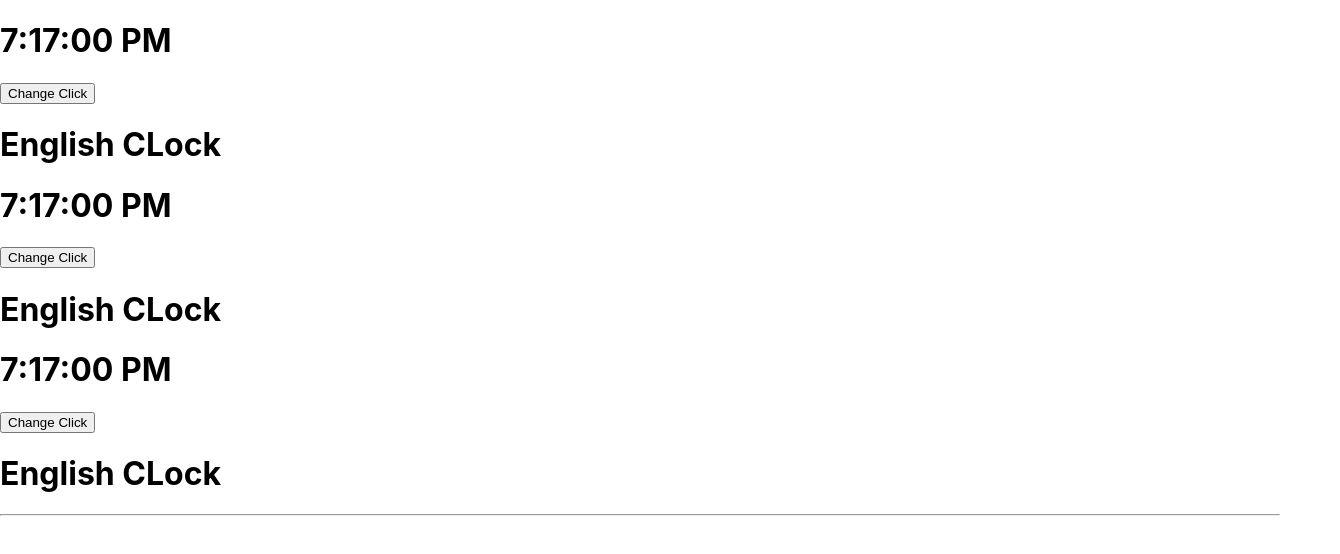
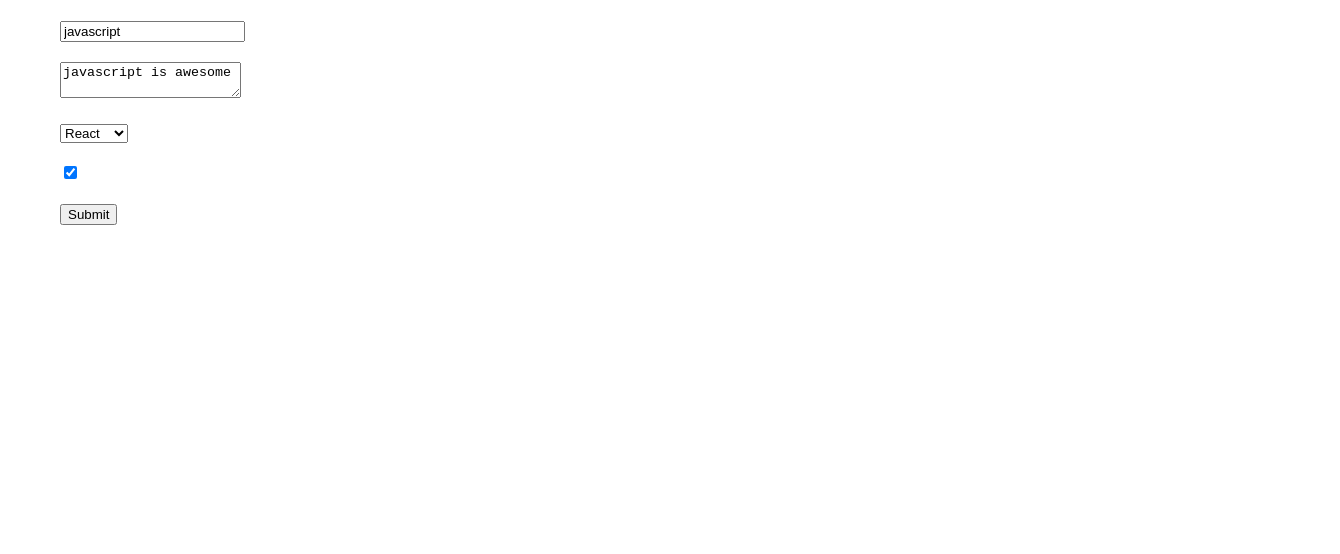
Before and after one commit to Naimul-Islam-Tashir/React_learn_with_su, a React (Create React App) app: page / in a window 1280 px wide. Shown: the top 554 px of the page, 1340 px wide, since content can reach past the window. Built offline with nearby package versions, Linux system fonts and the light colour scheme.

Commit message:
form handlinhg

```diff
--- a/src/App.css
+++ b/src/App.css
@@ -1,38 +1,5 @@
-.App {
-  text-align: center;
+.container {
+  width: 100%;
+  margin: 20px 30px;
+
 }
-
-.App-logo {
-  height: 40vmin;
-  pointer-events: none;
-}
-
-@media (prefers-reduced-motion: no-preference) {
-  .App-logo {
-    animation: App-logo-spin infinite 20s linear;
-  }
-}
-
-.App-header {
-  background-color: #282c34;
-  min-height: 100vh;
-  display: flex;
-  flex-direction: column;
-  align-items: center;
-  justify-content: center;
-  font-size: calc(10px + 2vmin);
-  color: white;
-}
-
-.App-link {
-  color: #61dafb;
-}
-
-@keyframes App-logo-spin {
-  from {
-    transform: rotate(0deg);
-  }
-  to {
-    transform: rotate(360deg);
-  }
-}
--- a/src/App.js
+++ b/src/App.js
@@ -1,11 +1,13 @@
 import './App.css';
-import ClockList from './component/ClockList';
+import Form from './component/Form';
 
 function App() {
-  let quantities=[1,2,3];
+
   return (
-   <ClockList quantities={quantities}/>
+    <div className='container'>
+         <Form />
+    </div>
+
   );
 }
-
 export default App;
--- a/src/component/ClockList.js
+++ b/src/component/ClockList.js
@@ -5,7 +5,6 @@
         <div>
         {quantities.map(()=>(
            <Clock key={Math.random()}/>
-
         ))}
          <hr/>
     </div>
--- /dev/null
+++ b/src/component/Form.js
@@ -0,0 +1,65 @@
+import React,{ Component } from "react";
+class Form extends Component{
+    state={
+        title:"javascript",
+        textareaTitle:"javascript is awesome",
+        library:"React",
+        isAwesome:true
+
+    };
+    handlerForm=(e)=>{
+      if('text'===e.target.type)
+      {
+          this.setState({
+            title:e.target.value
+          })
+      }
+      else if('textarea'===e.target.type){
+        this.setState({
+            textareaTitle:e.target.value
+          })
+      }
+      else if('select-one'===e.target.type){
+        this.setState({
+            library:e.target.value
+          })
+      }
+      else if('checkbox'===e.target.type){
+        this.setState({
+            isAwesome:e.target.checked,
+          })
+      }
+    }
+    handlerSubmit=(event)=>{
+        event.preventDefault();
+        const {title,textareaTitle,library,isAwesome}=this.state;
+        console.log(title,textareaTitle,library,isAwesome);
+
+    }
+    render(){
+        const {title,textareaTitle,library,isAwesome}=this.state;
+        return(
+            <div>
+                <form className="container" onSubmit={this.handlerSubmit}>
+                    <input type="text" placeholder="enter title" value={title} onChange={this.handlerForm} />
+                    <br/>
+                    <br/>
+                     <textarea value={textareaTitle} onChange={this.handlerForm}/>
+                     <br/>
+                    <br/>
+                    <select value={library} onChange={this.handlerForm}>
+                        <option value="React">React</option>
+                        <option value="Angular">Angular</option>
+                    </select>
+                    <br/>
+                    <br/>
+                    <input type="checkbox" checked={isAwesome} onChange={this.handlerForm}/>
+                    <br/>
+                    <br/>
+                    <input type="submit" value="Submit"/>
+                </form>
+            </div>
+        )
+    }
+}
+export default Form;
```
